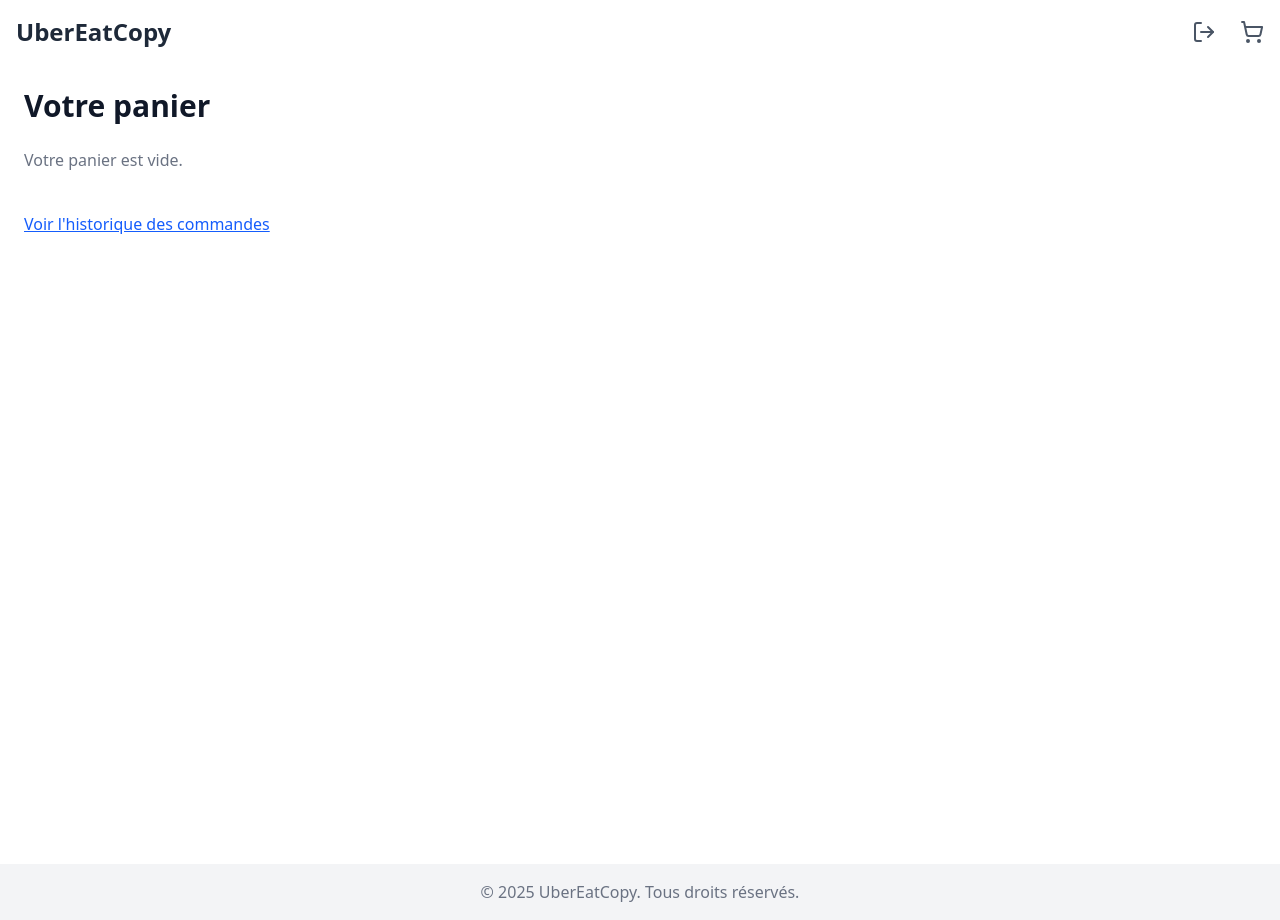
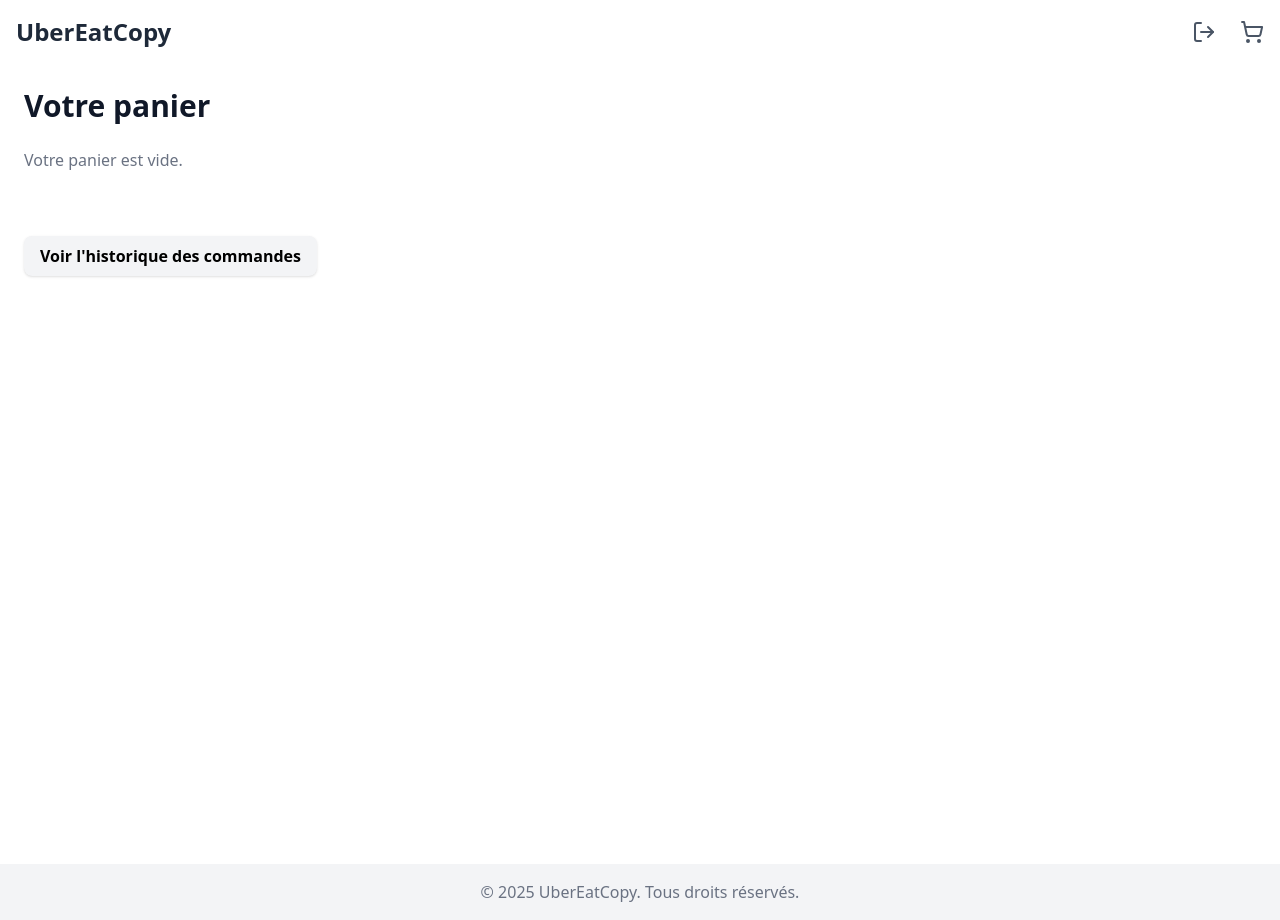
Before and after one commit to Mounib-dev/uber-like-frontend, a React (Vite) app: page /panier in a window 1280 px wide. Built offline with nearby package versions, Linux system fonts and the light colour scheme; sample sign-in values are in the browser's storage.

Commit message:
improve cart , add order list button

```diff
--- a/src/App.jsx
+++ b/src/App.jsx
@@ -17,8 +17,15 @@ import { AuthProvider } from "./context/AuthContext";
 
 function App() {
   const [panier, setPanier] = useState([]);
+const [commandes, setCommandes] = useState([]);
 
-  return (
+<Panier
+  panier={panier}
+  setPanier={setPanier}
+  commandes={commandes}
+  setCommandes={setCommandes}
+/>
+ return (
     <Router>
       <div className="flex min-h-screen flex-col">
         <AuthProvider>
@@ -33,7 +40,18 @@ function App() {
               <Route element={<PrivateRoute />}>
                 <Route path="/order" element={<PlaceOrderForm />} />
                 <Route path="/restaurant/:id" element={<RestaurantMenu setPanier={setPanier} />} />
-                <Route path="/panier" element={<Panier panier={panier} />} />
+                <Route
+                      path="/panier"
+                      element={
+                        <Panier
+                          panier={panier}
+                          setPanier={setPanier}
+                          commandes={commandes}
+                          setCommandes={setCommandes}
+                        />
+                      }
+                    />
+
                 <Route path="/restaurants" element={<RestaurantList />} />
               </Route>
             </Routes>
--- a/src/components/orders/Panier.jsx
+++ b/src/components/orders/Panier.jsx
@@ -1,6 +1,35 @@
 import { useState } from "react";
+import { useEffect } from "react";
 
 export default function Panier({ panier, setPanier, commandes, setCommandes }) {
+  useEffect(() => {
+    const savedPanier = localStorage.getItem("panier");
+    const savedCommandes = localStorage.getItem("commandes");
+
+    try {
+      if (savedPanier && savedPanier !== "undefined") {
+        setPanier(JSON.parse(savedPanier));
+      }
+    } catch (e) {
+      console.error("Erreur lors du parsing du panier :", e);
+    }
+
+    try {
+      if (savedCommandes && savedCommandes !== "undefined") {
+        setCommandes(JSON.parse(savedCommandes));
+      }
+    } catch (e) {
+      console.error("Erreur lors du parsing des commandes :", e);
+    }
+  }, [setCommandes, setPanier]);
+
+  useEffect(() => {
+    localStorage.setItem("panier", JSON.stringify(panier));
+  }, [panier]);
+
+  useEffect(() => {
+    localStorage.setItem("commandes", JSON.stringify(commandes));
+  }, [commandes]);
   const [showHistorique, setShowHistorique] = useState(false);
 
   const augmenterQuantite = (index) => {
@@ -66,12 +95,11 @@ export default function Panier({ panier, setPanier, commandes, setCommandes }) {
                     +
                   </button>
                 </div>
-                <button
-                  onClick={() => supprimerProduit(index)}
-                  className="text-red-600 font-bold ml-4"
-                >
-                  ✕
-                </button>
+                <button onClick={() => supprimerProduit(index)} className="text-red-600 text-xl ml-4">
+                    🗑️
+              </button>
+
+
               </div>
             ))}
           </div>
@@ -92,12 +120,13 @@ export default function Panier({ panier, setPanier, commandes, setCommandes }) {
       )}
 
       <div className="mt-10">
-        <button
-          onClick={() => setShowHistorique(!showHistorique)}
-          className="text-blue-600 underline"
-        >
-          {showHistorique ? "Masquer l'historique" : "Voir l'historique des commandes"}
-        </button>
+      <button
+  onClick={() => setShowHistorique(!showHistorique)}
+  className="mt-6 bg-gray-100 hover:bg-gray-200 text-black px-4 py-2 rounded-lg font-semibold shadow"
+>
+  {showHistorique ? "Masquer l'historique des commandes" : "Voir l'historique des commandes"}
+</button>
+
       </div>
 
       {showHistorique && commandes.length > 0 && (
```
Also changed, not shown: src/components/orders/OrderDetails.jsx (deleted).
